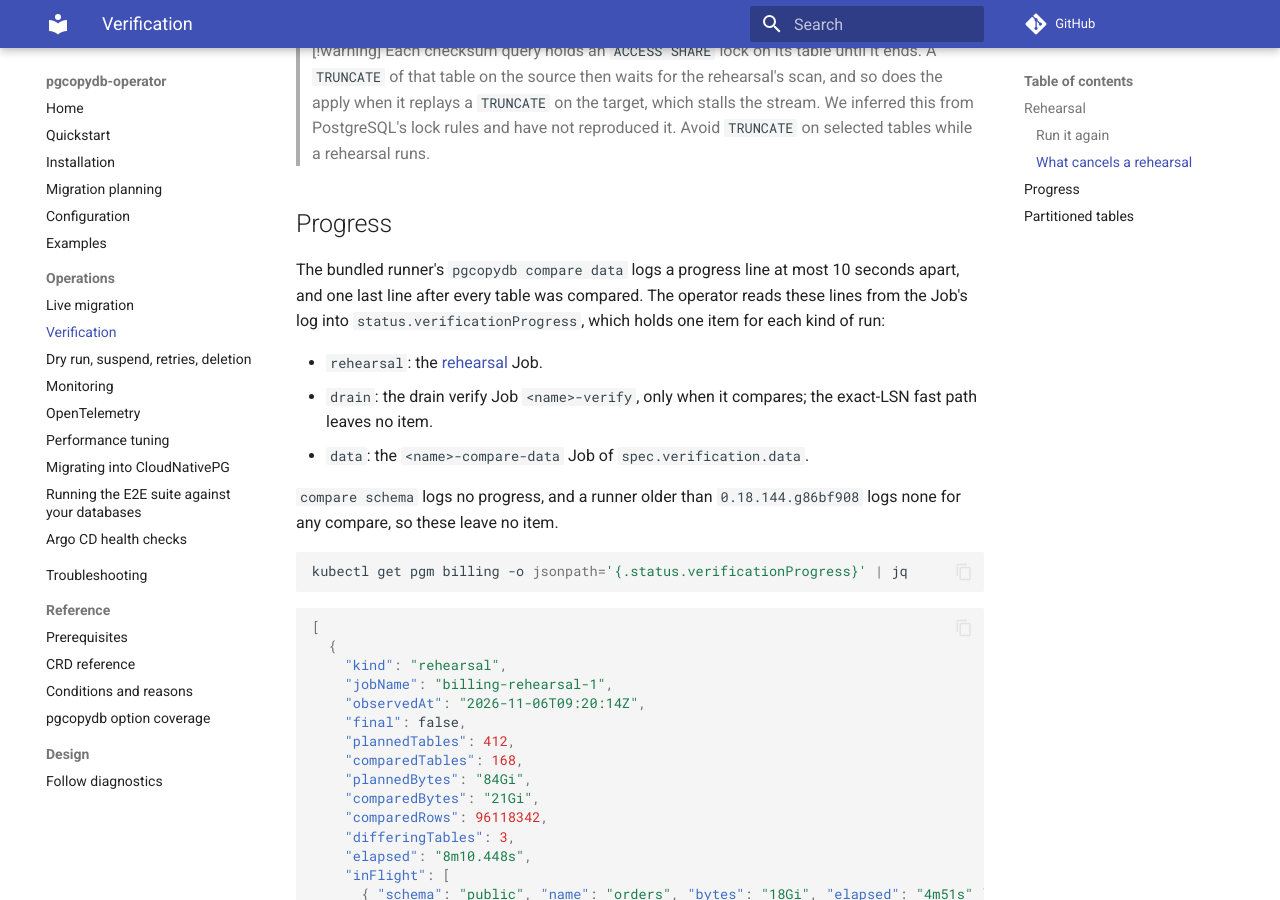
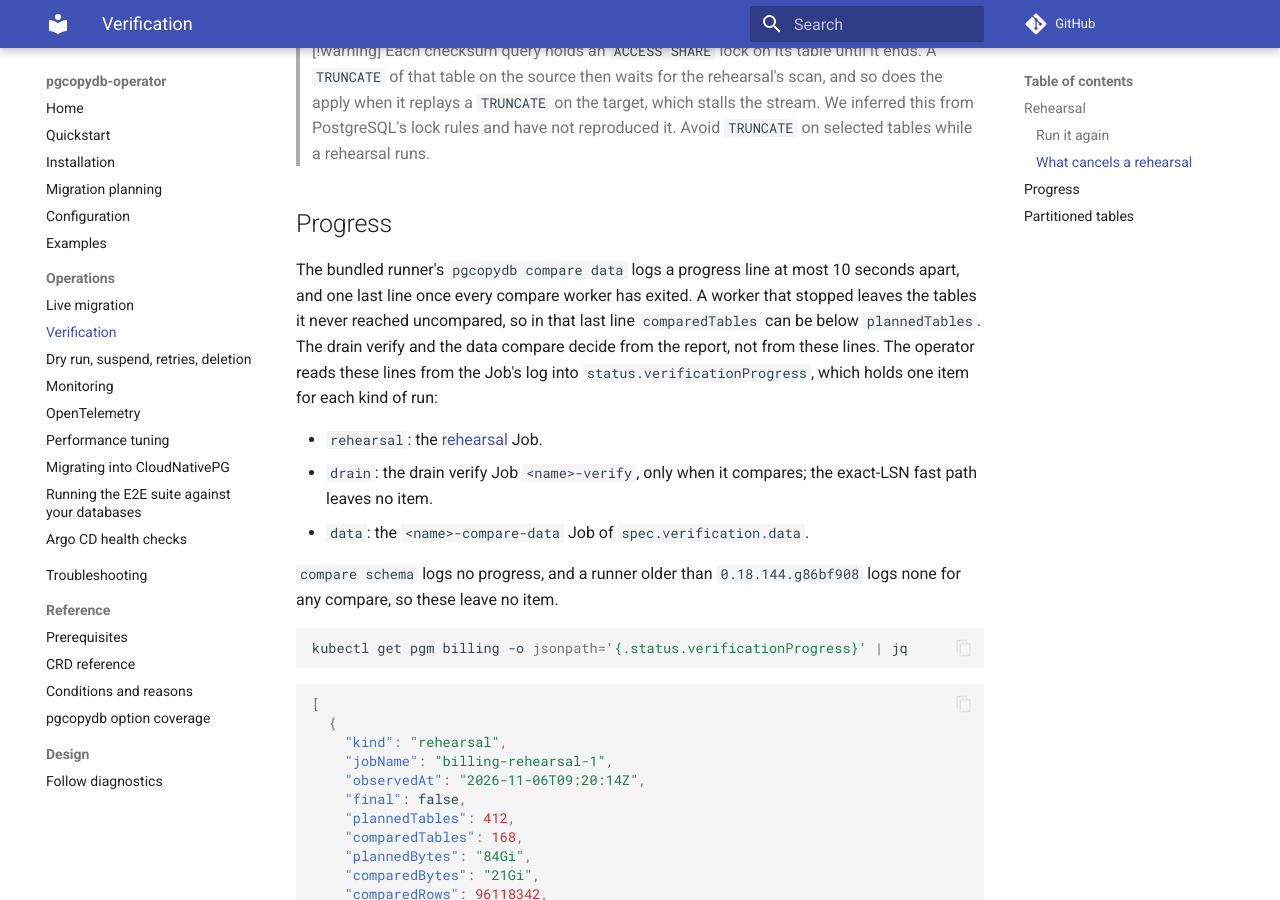
Before and after one commit to ydixken/pgcopydb-operator, an MkDocs documentation site: the page built from docs/operations/verification.md, in a window 1280 px wide and 900 px high, scrolled down 4177 px. Built offline with MkDocs 1.6.1 and Material for MkDocs 9.7.7, drawn with Linux system fonts in a browser that asks for light colours; comment, search, counter and statistics services are not loaded.

Commit message:
docs(api): say the final progress line comes once every worker exited
The final field said pgcopydb logs that line after every table was
compared. The fork logs it once every compare worker has exited, so a
worker that stopped leaves its remaining tables uncompared and a final
sample can count fewer compared tables than planned.

```diff
--- a/docs/operations/verification.md
+++ b/docs/operations/verification.md
@@ -167,7 +167,9 @@ Behind a shared address, start a rehearsal only while no other compare of the sa
 
 ## Progress
 
-The bundled runner's `pgcopydb compare data` logs a progress line at most 10 seconds apart, and one last line after every table was compared.
+The bundled runner's `pgcopydb compare data` logs a progress line at most 10 seconds apart, and one last line once every compare worker has exited.
+A worker that stopped leaves the tables it never reached uncompared, so in that last line `comparedTables` can be below `plannedTables`.
+The drain verify and the data compare decide from the report, not from these lines.
 The operator reads these lines from the Job's log into `status.verificationProgress`, which holds one item for each kind of run:
 
 - `rehearsal`: the [rehearsal](#rehearsal) Job.
```
Also changed, not shown: docs/reference/api.md (+1 -1 lines), 4 other files.
